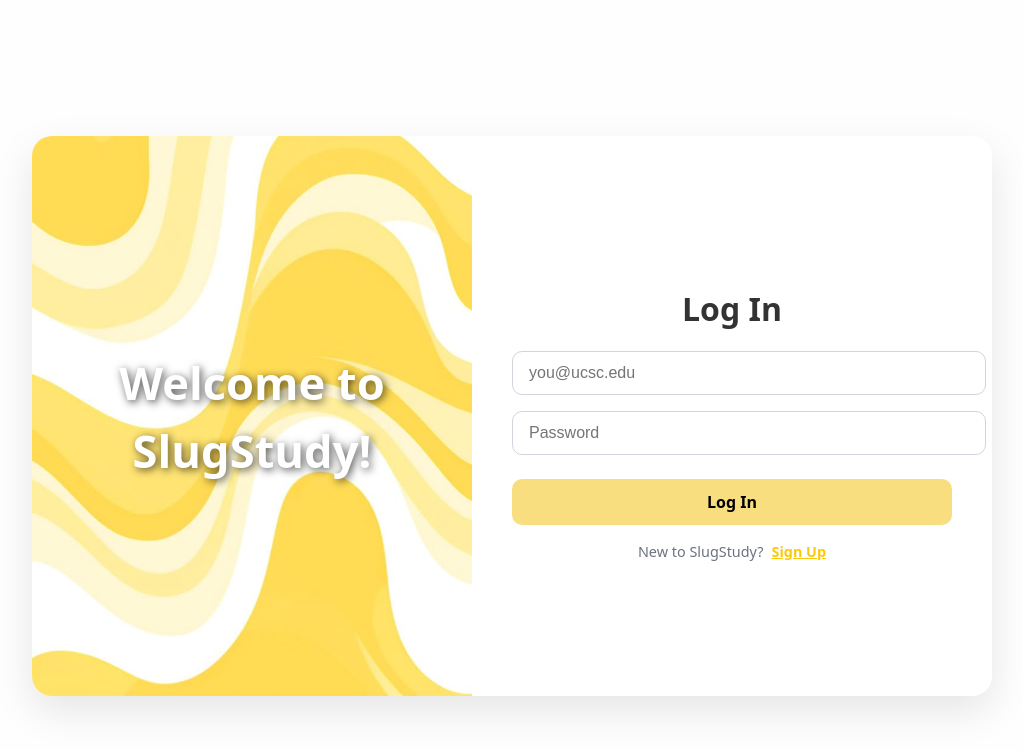
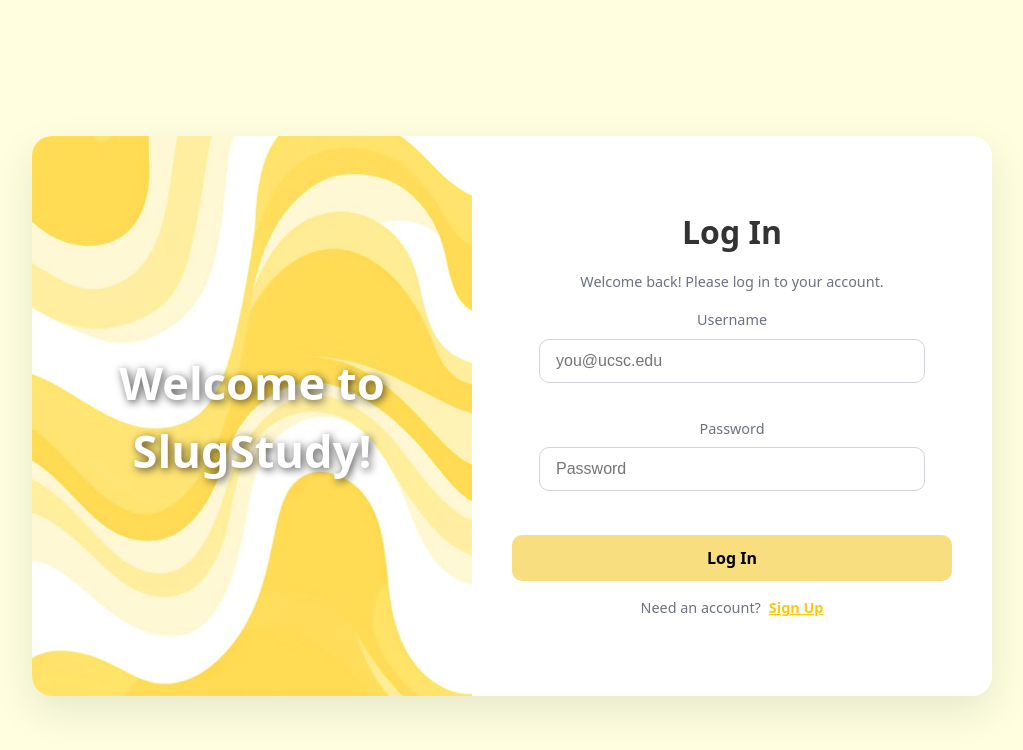
Before and after one commit to kritibhargava1/StudySlug, a React (Vite) app: page / in a window 1280 px wide. Shown: the top 750 px of the page, without its empty margins (144-1167 px from the left). Built offline with nearby package versions, Linux system fonts and the light colour scheme.

Commit message:
changes to login page

```diff
--- a/src/pages/Login.jsx
+++ b/src/pages/Login.jsx
@@ -60,7 +60,7 @@ function Login() {
   return (
     <div className="loginPage">
       <div className="loginWrapper">
-        {/* Image section without any gray overlay */}
+        {/* Image section with overlay */}
         <div className="loginImageSection">
           <img src={loginImage} alt="Login Visual" className="loginImage" />
           <div className="imageOverlay">
@@ -72,9 +72,16 @@ function Login() {
           <h1 className="loginTitle">
             {isSignUp ? "Sign Up " : "Log In "}
           </h1>
+          {!isSignUp && (
+            <p className="loginSubtitle">
+              Welcome back! Please log in to your account.
+            </p>
+          )}
           <form onSubmit={handleSubmit}>
             {isSignUp && (
               <>
+                <div className="inputGroup">
+                  <label className="inputLabel">First Name</label>
                   <input
                     type="text"
                     placeholder="First Name"
@@ -82,6 +89,9 @@ function Login() {
                     onChange={(e) => setFirstName(e.target.value)}
                     className="loginInput"
                   />
+                </div>
+                <div className="inputGroup">
+                  <label className="inputLabel">Last Name</label>
                   <input
                     type="text"
                     placeholder="Last Name"
@@ -89,8 +99,11 @@ function Login() {
                     onChange={(e) => setLastName(e.target.value)}
                     className="loginInput"
                   />
+                </div>
               </>
             )}
+            <div className="inputGroup">
+              <label className="inputLabel">Username</label>
               <input
                 type="email"
                 placeholder="you@ucsc.edu"
@@ -99,6 +112,9 @@ function Login() {
                 className="loginInput"
                 required
               />
+            </div>
+            <div className="inputGroup">
+              <label className="inputLabel">Password</label>
               <input
                 type="password"
                 placeholder="Password"
@@ -107,12 +123,13 @@ function Login() {
                 className="loginInput"
                 required
               />
+            </div>
             <button type="submit" className="loginButton">
               {isSignUp ? "Sign Up" : "Log In"}
             </button>
 
             <div className="loginToggle">
-              {isSignUp ? "Already have an account?" : "New to SlugStudy?"}
+              {isSignUp ? "Already have an account?" : "Need an account?"}
               <button
                 type="button"
                 onClick={() => {
--- a/src/styles/Login.css
+++ b/src/styles/Login.css
@@ -2,12 +2,13 @@
 .loginPage {
   width: 100vw;
   height: 100vh;
-  background-color: #fefefe;
+  background-color: #ffffe0; /* LightYellow */
   display: flex;
   justify-content: center;
   align-items: center;
   padding: 1rem;
 }
+
 
 /* Wrapper for login content */
 .loginWrapper {
@@ -85,17 +86,25 @@
   font-size: 2rem;
   font-weight: 800;
   color: #333;
-  margin-bottom: 1.5rem;
+  margin: 0;         /* removed extra margin */
+  margin-bottom: 0.5rem; /* or adjust as desired */
 }
 
+/* New subtitle styling for the smaller text */
+.loginSubtitle {
+  font-size: 0.9rem;
+  color: #6b7280;    /* same color as the toggle text */
+  margin-bottom: 1rem;
+}
 /* Input fields */
 .loginInput {
-  width: 100%;
+  width: 80%;         /* Use 80% width of the container (you can adjust this percentage) */
+  max-width: 400px;   /* Limits the width on larger screens */
   padding: 12px 16px;
   font-size: 1rem;
   border: 1px solid #d1d5db;
   border-radius: 10px;
-  margin-bottom: 1rem;
+  margin: 0 auto 1rem auto;  /* Centers horizontally and adds bottom margin */
   transition: border 0.3s, box-shadow 0.3s;
 }
 
@@ -150,3 +159,21 @@
   color: #333;
   font-weight: 500;
 }
+
+.inputGroup {
+  margin-bottom: 1.2rem;       /* Additional spacing between groups */
+  display: flex;
+  flex-direction: column;
+  align-items: center;         /* Center the content horizontally */
+  width: 100%;
+}
+
+/* Updated styles for the labels above inputs to center them */
+.inputLabel {
+  display: block;
+  font-size: 0.9rem;
+  margin-bottom: 0.5rem;
+  color: #6b7280;
+  text-align: center;          /* Center text inside the label */
+  width: 100%;                 /* Ensure full width so text is truly centered */
+}
```
Lines whose indentation alone changed are shown as unchanged.
